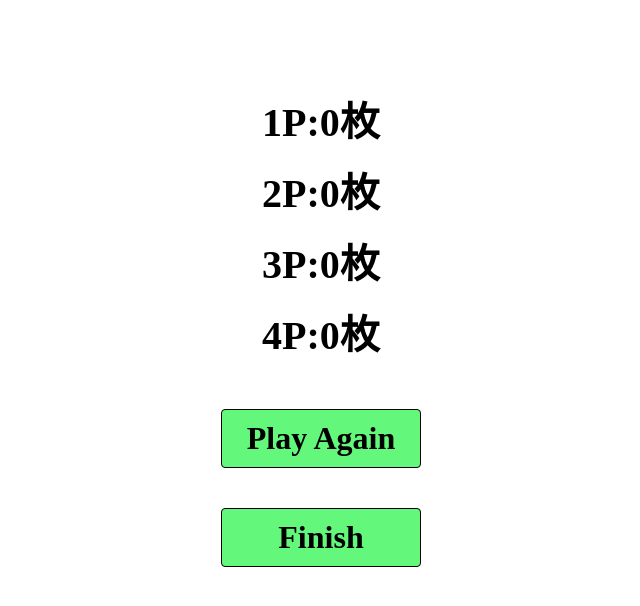
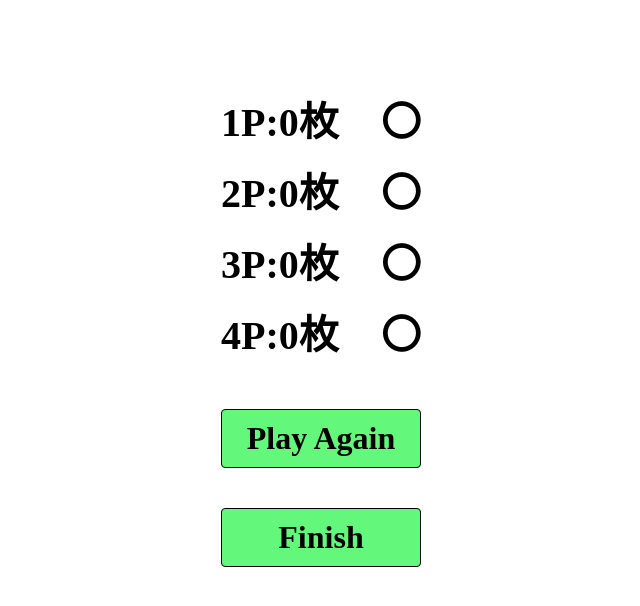
Before and after one commit to ONDENCUP-dominions/Dominion, a Nuxt app: page /GameResult in a window 1280 px wide. Shown: the top 606 px of the page, without its empty margins (319-959 px from the left). Built offline with nearby package versions, Linux system fonts and the light colour scheme.

Commit message:
勝利者マーク(#shin3)

```diff
--- a/pages/Game.vue
+++ b/pages/Game.vue
@@ -76,7 +76,7 @@ function onClickNext(){
   if(store.gameCount+1 == store.allScore){
     store.gameCount ++;
   };
-  if(store.gameCount === 10){
+  if(store.gameCount === 3){
     console.log("終了");;
     router.push({ path: "/gameresult" })
   };
--- a/pages/GameResult.vue
+++ b/pages/GameResult.vue
@@ -1,7 +1,32 @@
 <script setup lang="ts">
 import { useCounterStore } from '@/stores/store';
+import { onMounted } from 'vue';
+
 const store =  useCounterStore();
 const router = useRouter();
+
+onMounted(() =>{
+  console.log('onMounted');
+  store.winner1 = false;
+  store.winner2 = false;
+  store.winner3 = false;
+  store.winner4 = false;
+
+  if(store.count1 >= store.count2 && store.count1 >= store.count3 && store.count1 >= store.count4){
+    store.winner1 = true;
+  };
+  if(store.count2 >= store.count1 && store.count2 >= store.count3 && store.count2 >= store.count4){
+    store.winner2 = true;
+  };
+  if(store.count3 >= store.count1 && store.count3 >= store.count2 && store.count3 >= store.count4){
+    store.winner3 = true;
+  };
+  if(store.count4 >= store.count1 && store.count4 >= store.count2 && store.count4 >= store.count3){
+    store.winner4 = true;
+  };
+})
+
+
 function onClickPlayAgain(){
   router.push({ path: "/game" });
 };
@@ -9,15 +34,28 @@ function onClickFinish(){
   router.push({ path: "/" });
 };
 
+
 </script>
 
 
 <template>
     <div class="flex-content">
-      <div class="score1">1P:{{ store.count1 }}枚</div>
-      <div class="score">2P:{{ store.count2 }}枚</div>
-      <div class="score">3P:{{ store.count3 }}枚</div>
-      <div class="score">4P:{{ store.count4 }}枚</div>
+      <div class="score1">
+        <div class="score-text">1P:{{ store.count1 }}枚</div>
+        <div class="winner" v-show="store.winner1">〇</div>
+      </div>
+      <div class="score">
+        <div>2P:{{ store.count2 }}枚</div>
+        <div  class="winner" v-show="store.winner2">〇</div>
+      </div>
+      <div class="score">
+        <div>3P:{{ store.count3 }}枚</div>
+        <div  class="winner" v-show="store.winner3">〇</div>
+      </div>
+      <div class="score">
+        <div>4P:{{ store.count4 }}枚</div>
+        <div class="winner" v-show="store.winner4">〇</div>
+      </div>
       <Button class="again-button" @click="onClickPlayAgain">Play Again</Button>
       <Button class="finish-button" @click="onClickFinish">Finish</Button>
     </div>
@@ -30,14 +68,26 @@ function onClickFinish(){
   align-items: center;
 }
 .score{
+  position: relative;
   font-size: 40px;
   margin-top: 25px;
   font-weight: 700;
+  display: flex;
+  flex-direction: row;
+  width: 200px;
 }
 .score1{
+  position: relative;
   font-size: 40px;
   margin-top: 100px;
   font-weight: 700;
+  display: flex;
+  flex-direction: row;
+  width: 200px;
+}
+.winner{
+  position: absolute;
+  right: 0;
 }
 .again-button{
   margin-top: 50px;
--- a/stores/store.ts
+++ b/stores/store.ts
@@ -11,6 +11,10 @@ export const useCounterStore = defineStore(
     const count4 = ref(0);
     const allScore = ref(0);
     const gameCount = ref(0);
-    return { count1, count2, count3, count4, allScore, gameCount };
+    const winner1 = false;
+    const winner2 = false;
+    const winner3 = false;
+    const winner4 = false;
+    return { count1, count2, count3, count4, allScore, gameCount, winner1, winner2, winner3, winner4};
   },
  );
```
